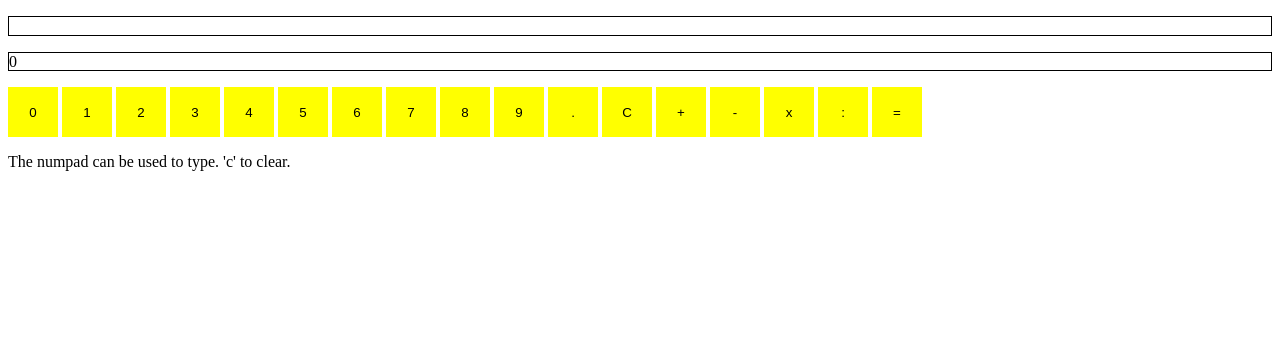
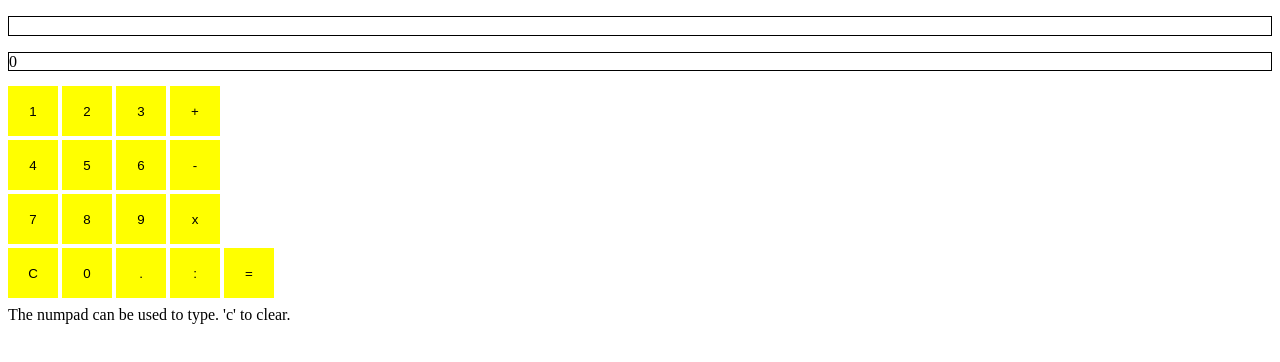
Before and after one commit to BJvAntwerpen/Calculator-JS, a plain HTML site: page Index.html in a window 1280 px wide. Drawn offline with Linux system fonts and the light colour scheme.

Commit message:
update neat layout

```diff
--- a/Calculator-CSS.css
+++ b/Calculator-CSS.css
@@ -3,6 +3,7 @@ button {
 	height: 50px;
 	background-color: yellow;
 	border: none;
+	padding: 0;
 }
 
 button:hover {
@@ -13,3 +14,106 @@ button:hover {
 	border: 1px solid black;
 	height: 1.1em;
 }
+
+#button0 {
+	position: absolute;
+	top: 248px;
+	left: 62px;
+}
+
+#button1 {
+	position: absolute;
+	top: 86px;
+}
+
+#button2 {
+	position: absolute;
+	left: 62px;
+	top: 86px;
+}
+
+#button3 {
+	position: absolute;
+	left: 116px;
+	top: 86px;
+}
+
+#button4 {
+	position: absolute;
+	top: 140px;
+}
+
+#button5 {
+	position: absolute;
+	top: 140px;
+	left: 62px;
+}
+
+#button6 {
+	position: absolute;
+	top: 140px;
+	left: 116px;
+}
+
+#button7 {
+	position: absolute;
+	top: 194px;
+}
+
+#button8 {
+	position: absolute;
+	top: 194px;
+	left: 62px;
+}
+
+#button9 {
+	position: absolute;
+	top: 194px;
+	left: 116px;
+}
+
+#buttonDEC {
+	position: absolute;
+	top: 248px;
+	left: 116px;
+}
+
+#buttonCLR {
+	position: absolute;
+	top: 248px;
+}
+
+#buttonADD {
+	position: absolute;
+	top: 86px;
+	left: 170px;
+}
+
+#buttonSUB {
+	position: absolute;
+	top: 140px;
+	left: 170px;
+}
+
+#buttonMULT {
+	position: absolute;
+	top: 194px;
+	left: 170px;
+}
+
+#buttonDIV {
+	position: absolute;
+	top: 248px;
+	left: 170px;
+}
+
+#buttonANS {
+	position: absolute;
+	top: 248px;
+	left: 224px;
+}
+
+#info {
+	position: absolute;
+	top: 290px;
+}
--- a/Index.html
+++ b/Index.html
@@ -25,7 +25,7 @@
 <button id="buttonMULT" onclick="operator('x');">x</button>
 <button id="buttonDIV" onclick="operator(':');">:</button>
 <button id="buttonANS" onclick="buttonANS();">=</button>
-<p>The numpad can be used to type. 'c' to clear.</p>
+<p id="info">The numpad can be used to type. 'c' to clear.</p>
 
 </body>
 </html>
```
